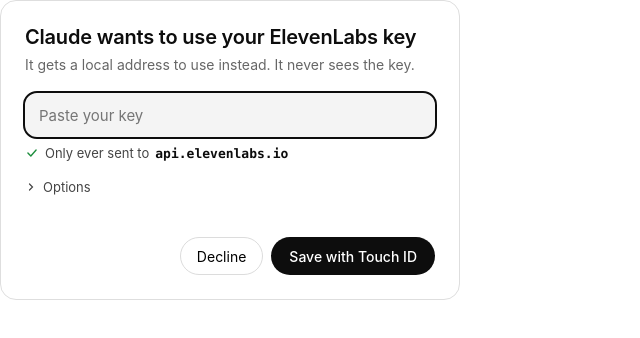
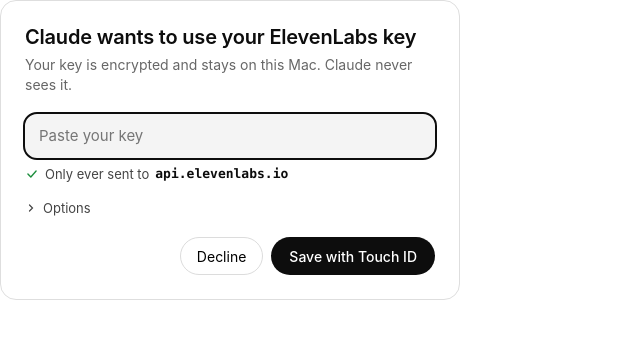
Before and after one commit to Ephibbs/keydillo, a plain HTML site: page design/canvas/FirstRun2Sheet.dc.html in a window 1280 px wide. Shown: the whole page, without its empty margins (0-640 px from the left). Drawn offline with Linux system fonts and the light colour scheme; a script that the page names is missing.

Commit message:
Mockups: plainer key-sheet copy
Co-Authored-By: Claude Opus 5.5 <noreply@anthropic.com>

```diff
--- a/design/canvas/FirstRun2Sheet.dc.html
+++ b/design/canvas/FirstRun2Sheet.dc.html
@@ -17,7 +17,7 @@ button,input{font-family:inherit}
 <div style="width: 460px; height: 300px; box-sizing: border-box; background: #FFFFFF; border: 1px solid #DEDEDE; border-radius: 16px; padding: 24px; display: flex; flex-direction: column; gap: 18px; color: #0D0D0D">
   <div style="display: flex; flex-direction: column; gap: 6px">
     <div style="font-size: 20px; font-weight: 600; letter-spacing: -0.01em">Claude wants to use your ElevenLabs key</div>
-    <div style="font-size: 14px; color: #676767; line-height: 1.45">It gets a local address to use instead. It never sees the key.</div>
+    <div style="font-size: 14px; color: #676767; line-height: 1.45">Your key is encrypted and stays on this Mac. Claude never sees it.</div>
   </div>
 
   <div style="display: flex; flex-direction: column; gap: 8px">
```
Also changed, not shown: design/canvas/FirstRun2SheetOpen.dc.html (+1 -1 lines).
